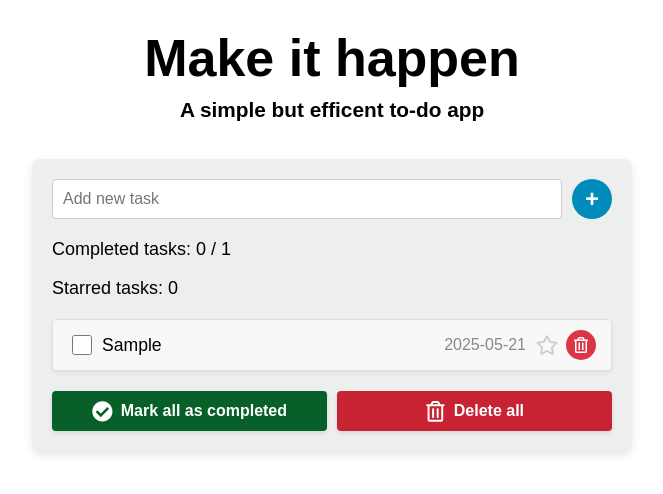
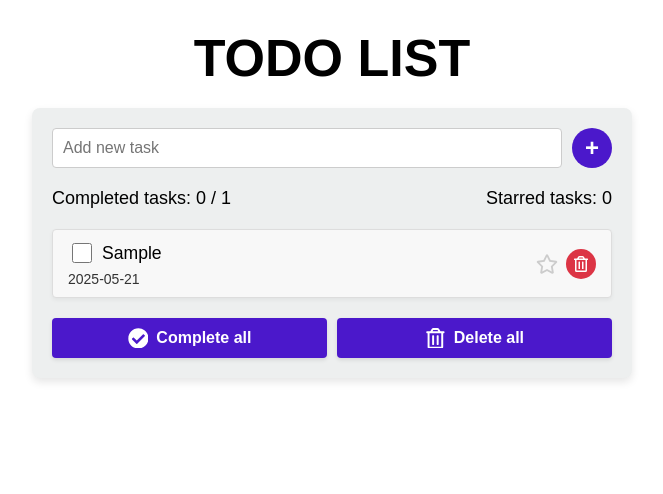
Before and after one commit to violacathrine/js-project-todo, a React (Vite) app: page / in a window 1280 px wide. Both pictures are taken after typing "Sample" into the empty fields and a click on the button "Add task". Shown: the top 494 px of the page, without its empty margins (308-971 px from the left). Built offline with nearby package versions, Linux system fonts and the light colour scheme.

Commit message:
omg so ambivalent, changed alot, still not satisfied

```diff
--- a/src/App.css
+++ b/src/App.css
@@ -5,6 +5,7 @@ body {
 
 p {
   font-size: 18px;
+  margin: 0;
 }
 
 .image-wrapper {
@@ -17,3 +18,27 @@ p {
   width: 150px;
   margin: 20px;
 }
+
+.visually-hidden {
+  position: absolute;
+  width: 1px;
+  height: 1px;
+  margin: -1px;
+  padding: 0;
+  overflow: hidden;
+  clip: rect(0, 0, 0, 0);
+  border: 0;
+}
+
+.count-container {
+  display: flex;
+  flex-direction: column;
+  gap: 5px;
+}
+
+@media (min-width: 768px) {
+  .count-container {
+    flex-direction: row;
+    justify-content: space-between;
+  }
+}
--- a/src/App.jsx
+++ b/src/App.jsx
@@ -1,6 +1,5 @@
 import { TaskForm } from "./components/TaskForm";
 import { HeaderComponent } from "./components/Header";
-
 import "./App.css"
 
 export const App = () => {
--- a/src/components/Count.jsx
+++ b/src/components/Count.jsx
@@ -7,10 +7,9 @@ export const Count = () => {
   const starredTasks = tasks.filter((task) => task.isStarred).length;
 
   return (
-    <>
-    <p>
-      Completed tasks: {completed} / {totalTasks} </p>
-      <p>Starred tasks: {starredTasks}</p>
-      </>
+      <div className="count-container">
+        <p>Completed tasks: {completed} / {totalTasks}</p>
+        <p>Starred tasks: {starredTasks}</p>
+      </div>
   );
 };
--- a/src/components/Header.jsx
+++ b/src/components/Header.jsx
@@ -31,26 +31,11 @@ export const HeaderText = styled.h1`
     font-size: 1.5em;
   }
 `
-export const HeaderSubtitle = styled.h2`
-  font-size: 1em;
-  color:rgb(0, 0, 0);
-  margin-top: 10px;
-  text-align: center;
-
-  @media (max-width: 600px) {
-    font-size: 1.2em;
-  }
-
-  @media (max-width: 400px) {
-    font-size: 1em;
-  }
-`;
 
 export const HeaderComponent = () => {
   return (
     <Header>
-      <HeaderText>Make it happen</HeaderText>
-      <HeaderSubtitle>A simple but efficent to-do app</HeaderSubtitle>
+      <HeaderText>TODO LIST</HeaderText>
     </Header>
   );
 }
--- a/src/components/TaskForm.jsx
+++ b/src/components/TaskForm.jsx
@@ -54,7 +54,9 @@ export const TaskForm = () => {
   return (
     <FormContainer>
       <StyledForm onSubmit={handleSubmit}>
-        <FormLabel htmlFor="new-task"></FormLabel>
+        <FormLabel htmlFor="new-task" className="visually-hidden">
+          Task input
+        </FormLabel>
         <FormInput
           type="text"
           id="new-task"
@@ -85,7 +87,7 @@ export const TaskForm = () => {
                 <FaCheckCircle />
               )}
             </IconWrapper>
-            {allTasksCompleted ? 'Unmark all' : 'Mark all as completed'}
+            {allTasksCompleted ? 'Unmark all' : 'Complete all'}
           </StyledFunctionButton>
 
           {tasks.length > 0 && (
--- a/src/components/TaskForm.styles.jsx
+++ b/src/components/TaskForm.styles.jsx
@@ -21,9 +21,9 @@ export const StyledForm = styled.form`
   margin-bottom: 20px;
 `;
 
-export const FormLabel = styled.label`
-  display: none;
-  `;
+export const FormLabel = styled.label.attrs(() => ({
+  className: 'visually-hidden'
+}))``;
 
 export const FormInput = styled.input`
   flex-grow: 1;
@@ -36,7 +36,7 @@ export const FormInput = styled.input`
 `;
 
 export const AddButton = styled.button`
-  background-color: #008CBA;
+  background-color:rgb(75, 24, 203);
   color: white;
   width: 40px;
   height: 40px;
@@ -51,7 +51,7 @@ export const AddButton = styled.button`
   flex-shrink: 0;
 
   &:hover {
-    background-color: #007bb5;
+    background-color: gray;
   }
 `;
 
@@ -79,10 +79,10 @@ export const StyledFunctionButton = styled.button`
   transition: background-color 0.2s ease-in-out;
 
 
-  background-color: ${props => props.$type === 'delete' ? "#c82333" : "#066028"};
+  background-color: ${props => props.type === 'delete' ? "rgb(75, 24, 203);" : "rgb(75, 24, 203);"};
 
   &:hover {
-    background-color: ${props => props.$type === 'delete' ? "#dc3545" : '#218838'};
+    background-color: ${props => props.type === 'delete' ? "rgb(75, 24, 203);" : 'gray'};
   }
 
   ${IconWrapper} {
@@ -90,11 +90,18 @@ export const StyledFunctionButton = styled.button`
     font-size: 1.3em;
   }
 `;
-
 export const ButtonRow = styled.div`
   display: flex;
   flex-wrap: wrap;
   gap: 10px;
   margin-top: 20px;
   width: 100%;
+
+  @media (max-width: 767px) {
+    flex-direction: column;
+
+    button {
+      width: 100%;
+    }
+  }
 `;
--- a/src/components/TaskList.jsx
+++ b/src/components/TaskList.jsx
@@ -1,5 +1,5 @@
-// src/components/TaskList.jsx
 import { useTaskStore } from '../stores/useTaskStore';
+import { sortTasks } from '../utils/sortTasks.js';
 import { FaRegTrashAlt, FaStar, FaRegStar } from 'react-icons/fa';
 import moment from "moment";
 
@@ -12,7 +12,8 @@ import {
   StarredButton,
   Checkbox,
   EmptyListMessage,
-  TimestampText
+  TimestampText,
+  TaskTextWrapper
 } from './TaskList.styles.jsx';
 
 export const TaskList = () => {
@@ -21,45 +22,12 @@ export const TaskList = () => {
   const completeTask = useTaskStore((state) => state.completeTask);
   const toggleStarred = useTaskStore((state) => state.toggleStarred);
 
-  // Sort tasks based on the following criteria:
-  // 1. Allwys show completed tasks last.
-  // 2. Show starred tasks first among incomplete tasks.
-  // 3. Keeop the original order for tasks that are either all starred or all unstarred.
-  const sortedTasks = [...tasks].sort((a, b) => {
-    // Priority 1: Completed tasks last
-    // If 'a' is completed and 'b' is not, move 'a' to the end.
-    if (a.isCompleted && !b.isCompleted) {
-      return 1;
-    }
-    // If 'b' is completed and 'a' is not, move 'b' to the end.
-    if (!a.isCompleted && b.isCompleted) {
-      return -1;
-    }
 
-    // If both tasks are either completed or not, we check for starred status.
-    // Then sort starred tasks first among incomplete tasks.
-    // Here we only compare starred status if both tasks are not completed.
-    if (!a.isCompleted && !b.isCompleted) { // Only compare starred status if both tasks are not completed
-      if (a.isStarred && !b.isStarred) {
-        return -1; // a is starred and b is not -> a comes first
-      }
-      if (!a.isStarred && b.isStarred) {
-        return 1;
-      }
-    }
-    // Om ingen annan sortering, sortera efter createdAt för att visa de senast tillagda först
-    // Använd bara createdAt om båda har det (för att hantera äldre uppgifter utan timestamp)
-    if (a.createdAt && b.createdAt) {
-      return new Date(b.createdAt) - new Date(a.createdAt); // Nyaste först
-    }
-    return 0;
-  });
-
-  const displayedTasks = sortedTasks;
+  const sortedTasks = sortTasks(tasks);
 
   return (
     <TaskListContainer>
-      {displayedTasks.length === 0 && (
+      {sortedTasks.length === 0 && (
         <EmptyListMessage>
           <div className="image-wrapper">
             <img src="/empty.png" alt="Picture of no tasks" />
@@ -68,26 +36,24 @@ export const TaskList = () => {
         </EmptyListMessage>
       )}
 
-      {displayedTasks.map((task) => {
+      {sortedTasks.map((task) => {
         const checkboxId = `task-${task.id}`;
         return (
           <TaskItemWrapper key={task.id} className={task.isCompleted ? 'completed' : ''}>
+            <TaskTextWrapper>
+              <TaskText as="label" htmlFor={checkboxId}>
                 <Checkbox
                   type="checkbox"
                   id={checkboxId}
                   checked={task.isCompleted}
                   onChange={() => completeTask(task.id)}
                 />
-            <TaskText
-              as="label"
-              htmlFor={checkboxId}
-              onClick={() => completeTask(task.id)}
-            >
-              {task.text}
+                {task.text || "Unnamed task"}
               </TaskText>
               <TimestampText>
                 {moment(task.createdAt).format("YYYY-MM-DD")}
               </TimestampText>
+            </TaskTextWrapper>
 
             <TaskActions>
               <StarredButton
--- a/src/components/TaskList.styles.jsx
+++ b/src/components/TaskList.styles.jsx
@@ -26,7 +26,16 @@ export const TaskItemWrapper = styled.li`
   }
 `;
 
-export const TaskText = styled.span`
+export const TaskTextWrapper = styled.div`
+  display: flex;
+  flex-direction: column;
+  flex-grow: 1;
+  margin-right: 10px;
+`;
+
+export const TaskText = styled.label`
+  display: flex;
+  align-items: center;
   flex-grow: 1;
   margin-right: 10px;
   font-size: 1.1em;
@@ -89,17 +98,22 @@ export const Checkbox = styled.input`
   height: 20px;
   cursor: pointer;
   flex-shrink: 0;
+  accent-color:rgb(75, 24, 203);
 `;
 
-export const EmptyListMessage = styled.p`
+export const EmptyListMessage = styled.div`
   text-align: center;
   color: #666;
   margin: 20px 0;
 `;
 
 export const TimestampText = styled.span`
-display: block;
   font-size: 16px;
-  color: #888;
-  margin: 5px 10px;
+  color: #333;
+  margin-top: 5px;
+
+  @media (min-width: 767px) {
+    font-size: 14px;
+    display: block;
+  }
 `;
--- /dev/null
+++ b/src/utils/sortTasks.js
@@ -0,0 +1,17 @@
+export const sortTasks = (tasks) => {
+  return [...tasks].sort((a, b) => {
+    if (a.isCompleted && !b.isCompleted) return 1;
+    if (!a.isCompleted && b.isCompleted) return -1;
+
+    if (!a.isCompleted && !b.isCompleted) {
+      if (a.isStarred && !b.isStarred) return -1;
+      if (!a.isStarred && b.isStarred) return 1;
+    }
+
+    if (a.createdAt && b.createdAt) {
+      return new Date(b.createdAt) - new Date(a.createdAt);
+    }
+
+    return 0;
+  });
+};
```
Also changed, not shown: src/components/Footer.jsx (deleted). Lines whose indentation alone changed are shown as unchanged.
